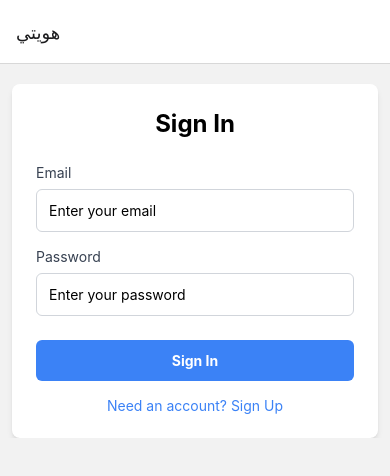
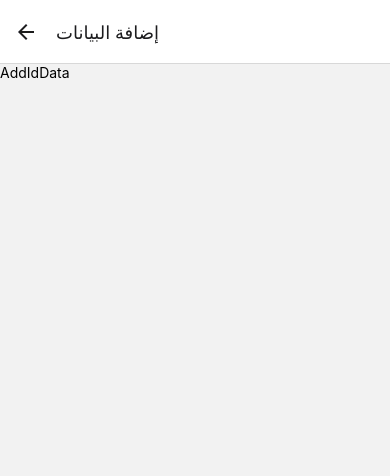
Before and after one commit to Mhamd977/id-app, a React Native app: screen /AddIdData in a window 390 px wide. Shown: the top 476 px of the page. Built offline with nearby package versions, Linux system fonts and the light colour scheme.

Commit message:
add id link

```diff
--- /dev/null
+++ b/components/ui/add-id-data/AddBtnLink.tsx
@@ -0,0 +1,18 @@
+import { View, Text, TouchableOpacity } from "react-native";
+import { NativeStackNavigationProp } from '@react-navigation/native-stack';
+import { RootStackParamList } from '../../../navigation';
+import { useNavigation } from "@react-navigation/native";
+
+export default function AddBtnLink(){
+    const navigation = useNavigation<NativeStackNavigationProp<RootStackParamList>>();
+    return (
+        <View>
+            <View>
+                <TouchableOpacity className='mt-5 mb-5 bg-blue-500 px-4 py-2 rounded-md ' onPress={() => navigation.navigate('AddIdData')}>
+                    <Text className='text-white text-center'>إضافة البيانات الهوية</Text>
+                </TouchableOpacity>
+            </View>
+            <Text className='text-gray-500 text-right'>جاري التحقق من البيانات الهوية</Text>
+        </View>
+    )
+}
--- a/navigation/index.tsx
+++ b/navigation/index.tsx
@@ -2,13 +2,14 @@ import { NavigationContainer } from '@react-navigation/native';
 import { createNativeStackNavigator } from '@react-navigation/native-stack';
 import HomeScreen from '../screens/HomeScreen';
 import AboutScreen from '../screens/AboutScreen';
-import IdInfoScreen from '../screens/IdInfoScreen'
-import { Text, View } from 'react-native';
+import IdInfoScreen from '../screens/IdInfoScreen';
+import AddIdData from '../screens/AddIdData';
 
 export type RootStackParamList = {
   Home: undefined;
   About: undefined;
   IdInfo: undefined;
+  AddIdData: undefined;
 };
 
 const Stack = createNativeStackNavigator<RootStackParamList>();
@@ -19,6 +20,7 @@ export default function Navigation() {
       <Stack.Navigator initialRouteName="Home">
         <Stack.Screen name="Home" options={{title: "هويتي"}} component={HomeScreen} />
         <Stack.Screen name="IdInfo" options={{title: "هويتي الرقمية"}} component={IdInfoScreen} />
+        <Stack.Screen name="AddIdData" options={{title: "إضافة البيانات"}} component={AddIdData} />
         <Stack.Screen name="About" options={{title: "عن التطبيق"}} component={AboutScreen} />
       </Stack.Navigator>
     </NavigationContainer>
--- /dev/null
+++ b/screens/AddIdData.tsx
@@ -0,0 +1,12 @@
+import { View, Text } from "react-native";
+
+
+function AddIdData() {
+    return (
+        <View>
+            <Text>AddIdData</Text>
+        </View>
+    );
+}
+
+export default AddIdData;
--- a/screens/HomeScreen.tsx
+++ b/screens/HomeScreen.tsx
@@ -12,6 +12,7 @@ import idData from '../assets/data/data.json';
 
 import { initializeApp } from '@firebase/app';
 import { getAuth, onAuthStateChanged, signOut, User } from '@firebase/auth';
+import AddBtnLink from '../components/ui/add-id-data/AddBtnLink';
 
 const firebaseConfig = {
   apiKey: "AIzaSyCFMidDp5HQYM1Wj-xoIBIpnq6xSwvgOdA",
@@ -30,6 +31,7 @@ const auth = getAuth(app);
 type Props = NativeStackScreenProps<RootStackParamList, 'Home'>;
 
 export default function HomeScreen({ navigation }: Props) {
+
   const [user, setUser] = useState<User | null>(null);
   const [loading, setLoading] = useState(true);
 
@@ -67,6 +69,8 @@ export default function HomeScreen({ navigation }: Props) {
         <Container>
           {user ? (
             <View>
+              <AddBtnLink/>
+
               <View className="mt-3 flex-row justify-between items-center mb-4">
                 <Text className="text-lg font-bold">Welcome, {user.displayName || user.email}</Text>
                 <TouchableOpacity
```
